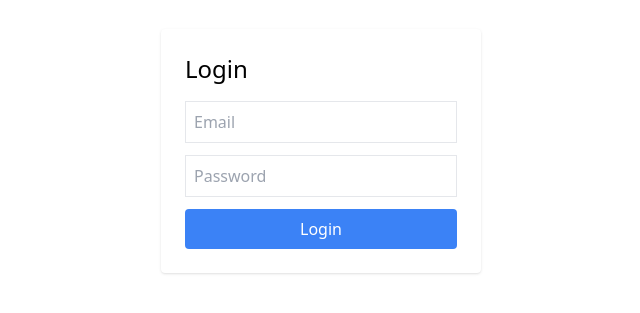
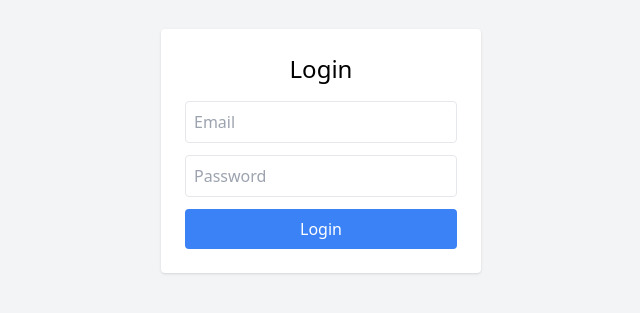
Before and after one commit to mumairms/productivity-frontend, a React (Create React App) app: page / in a window 1280 px wide. Shown: the part 249-562 px from the top of the page, without its empty margins (319-959 px from the left). Built offline with nearby package versions, Linux system fonts and the light colour scheme.

Commit message:
fixed login api

```diff
--- a/src/pages/Login.js
+++ b/src/pages/Login.js
@@ -4,10 +4,14 @@ function Login() {
 
   const [email, setEmail] = useState("");
   const [password, setPassword] = useState("");
+  const [error, setError] = useState("");
+
+  // 🔥 LIVE BACKEND URL
+  const API = "https://productivity-backend-ccxh.onrender.com";
 
   const handleLogin = () => {
 
-    fetch("http://localhost:5000/api/auth/login", {
+    fetch(`${API}/api/auth/login`, {
       method: "POST",
       headers: {
         "Content-Type": "application/json"
@@ -20,40 +24,50 @@ function Login() {
     .then(res => res.json())
     .then(data => {
 
-      // 🔥 IMPORTANT LINE (PUT HERE)
-      localStorage.setItem("token", data.token);
+      if (data.token) {
+        // ✅ SAVE TOKEN
+        localStorage.setItem("token", data.token);
 
-      // 👉 optional: redirect
-      window.location.href = "/dashboard";
+        // ✅ REDIRECT
+        window.location.href = "/dashboard";
+      } else {
+        setError(data.message || "Login failed");
+      }
 
     })
-    .catch(err => console.log(err));
+    .catch(err => {
+      console.log(err);
+      setError("Server error");
+    });
   };
 
   return (
-    <div className="flex justify-center items-center h-screen">
+    <div className="flex justify-center items-center h-screen bg-gray-100">
 
       <div className="bg-white p-6 rounded shadow w-80">
 
-        <h2 className="text-2xl mb-4">Login</h2>
+        <h2 className="text-2xl mb-4 text-center">Login</h2>
+
+        {/* ❌ Error Message */}
+        {error && <p className="text-red-500 mb-3">{error}</p>}
 
         <input
           type="email"
           placeholder="Email"
-          className="w-full p-2 border mb-3"
+          className="w-full p-2 border mb-3 rounded"
           onChange={(e) => setEmail(e.target.value)}
         />
 
         <input
           type="password"
           placeholder="Password"
-          className="w-full p-2 border mb-3"
+          className="w-full p-2 border mb-3 rounded"
           onChange={(e) => setPassword(e.target.value)}
         />
 
         <button
           onClick={handleLogin}
-          className="w-full bg-blue-500 text-white p-2 rounded"
+          className="w-full bg-blue-500 text-white p-2 rounded hover:bg-blue-600"
         >
           Login
         </button>
```
